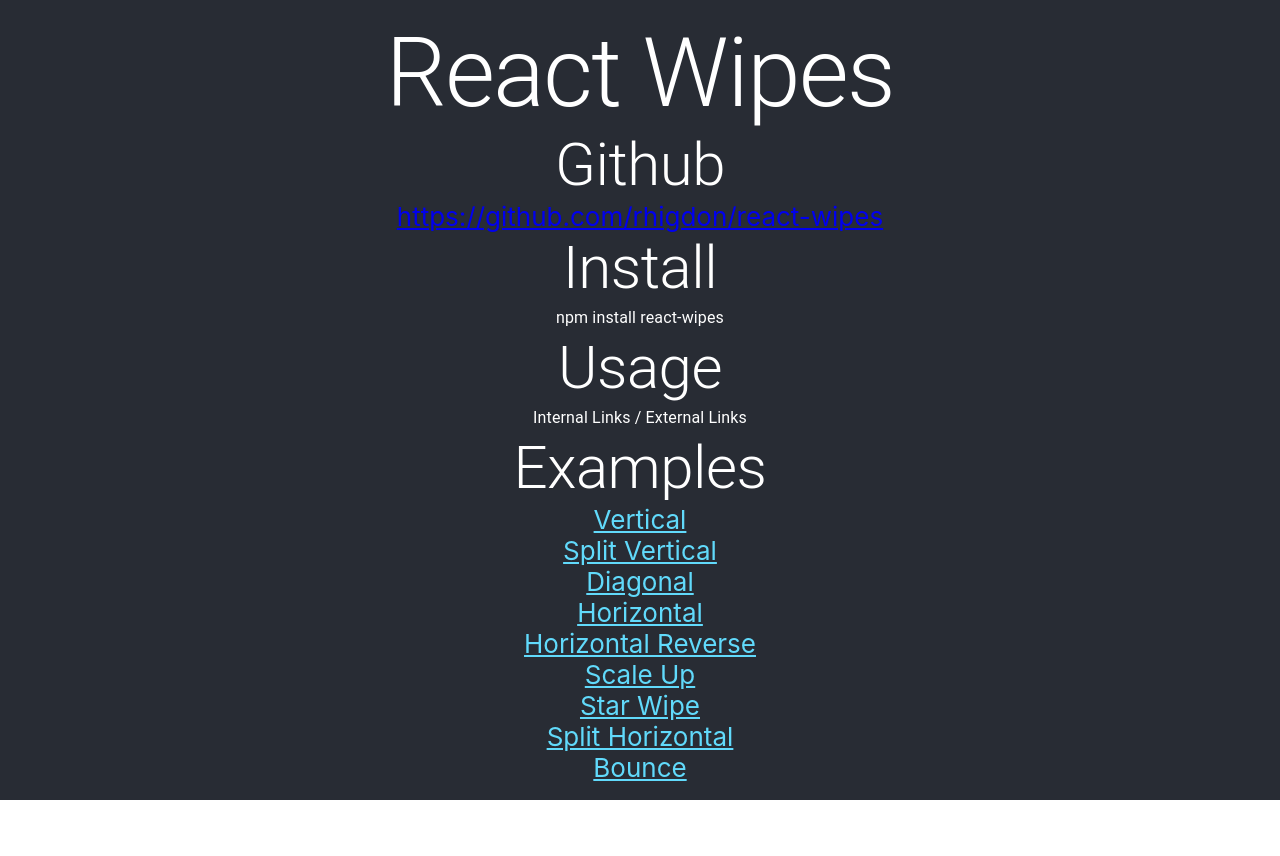
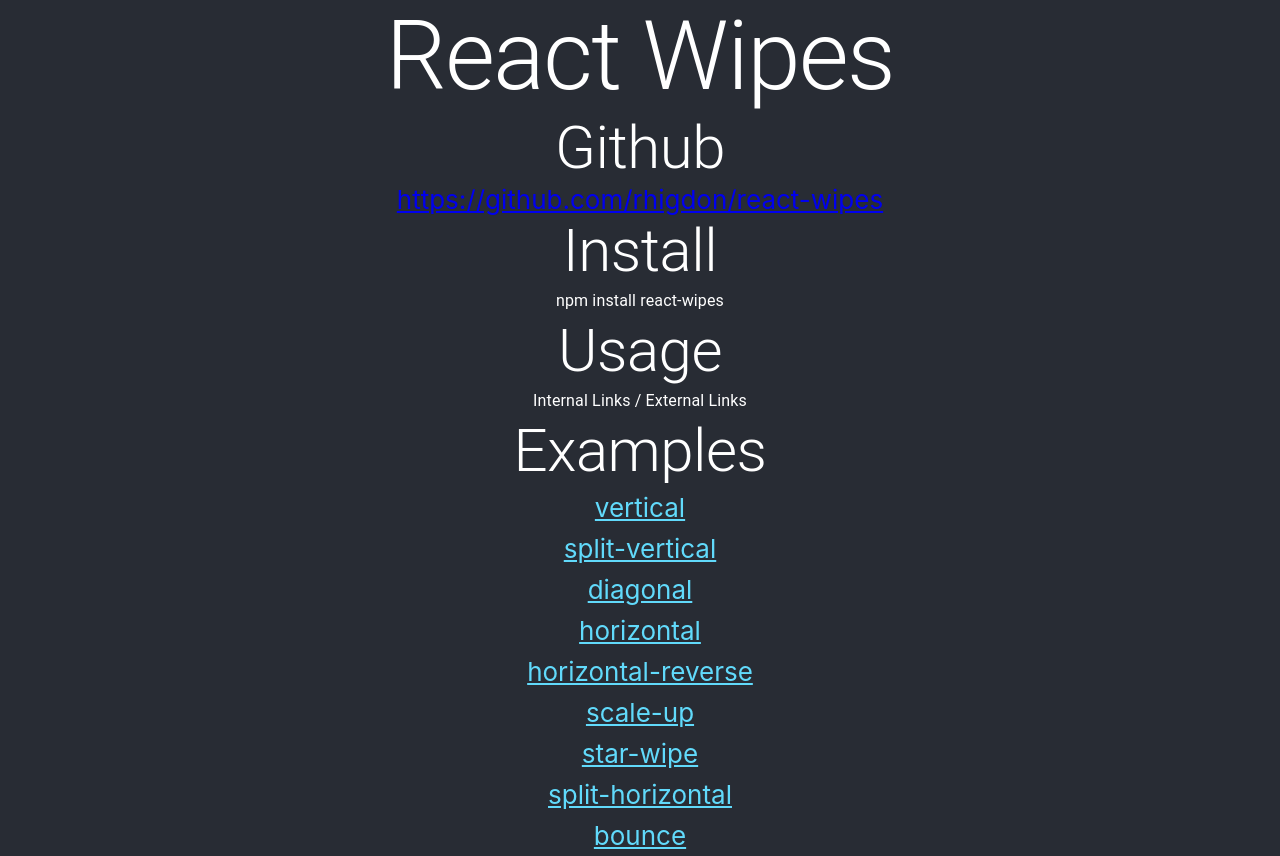
Before and after one commit to rhigdon/react-wipes, a React (Create React App) app: page /#/ in a window 1280 px wide. Before the commit the page ends 800 px from the top, so only its background shows below. Built offline with nearby package versions, Linux system fonts and the light colour scheme.

Commit message:
fix some issues with lib

```diff
--- a/public/index.html
+++ b/public/index.html
@@ -7,7 +7,7 @@
     <meta name="theme-color" content="#000000" />
     <meta
       name="description"
-      content="Web site created using create-react-app"
+      content="Set of example transitions to build on and wrap your components with."
     />
     <link rel="apple-touch-icon" href="%PUBLIC_URL%/logo192.png" />
     <!--
@@ -24,7 +24,7 @@
       work correctly both with client-side routing and a non-root public URL.
       Learn how to configure a non-root public URL by running `npm run build`.
     -->
-    <title>React App</title>
+    <title>React Wipes</title>
   </head>
   <body>
     <noscript>You need to enable JavaScript to run this app.</noscript>
--- a/src/App.css
+++ b/src/App.css
@@ -37,6 +37,7 @@
 
 .App-link {
   color: #61dafb;
+  margin: 5px;
 }
 
 @keyframes App-logo-spin {
--- a/src/App.js
+++ b/src/App.js
@@ -1,10 +1,10 @@
 import Typography from '@material-ui/core/Typography'
 import React from 'react';
 import {
-  BrowserRouter as Router,
+  HashRouter as Router,
   Switch,
   Route,
-  Link
+  Link,
 } from "react-router-dom";
 import './App.css';
 import {
@@ -20,7 +20,7 @@
 
 function App() {
   return (
-    <Router forceRefresh={true}>
+    <Router>
         <Switch>
           <Route path="/diagonal">
             <DiagonalWipe>
@@ -85,18 +85,18 @@
       <Typography variant="h2">Usage</Typography>
       <Typography variant="subtitle1">Internal Links / External Links</Typography>
       <Typography variant="h2">Examples</Typography>
-      <Link replace={false} className="App-link" to="/vertical">Vertical</Link>
-      <Link className="App-link" to="/split-vertical">Split Vertical</Link>
-      <Link className="App-link" to="/diagonal">Diagonal</Link>
+      <AppLink to="vertical">Vertical</AppLink>
+      <AppLink to="split-vertical">Split Vertical</AppLink>
+      <AppLink to="diagonal">Diagonal</AppLink>
       {/**
       <Link className="App-link" to="/diagonal">Split Diagonal</Link>
       */}
-      <Link className="App-link" to="/horizontal">Horizontal</Link>
-      <Link className="App-link" to="/horizontal-reverse">Horizontal Reverse</Link>
-      <Link className="App-link" to="/scale-up">Scale Up</Link>
-      <Link className="App-link" to="/star-wipe">Star Wipe</Link>
-      <Link className="App-link" to="/split-horizontal">Split Horizontal</Link>
-      <Link className="App-link" to="/bounce">Bounce</Link>
+      <AppLink to="horizontal">Horizontal</AppLink>
+      <AppLink to="horizontal-reverse">Horizontal Reverse</AppLink>
+      <AppLink to="scale-up">Scale Up</AppLink>
+      <AppLink to="star-wipe">Star Wipe</AppLink>
+      <AppLink to="split-horizontal">Split Horizontal</AppLink>
+      <AppLink to="bounce">Bounce</AppLink>
       {/**
         <Link className="App-link" to="/next">Matrix</Link>
         <Link className="App-link" to="/next">Heart</Link>
@@ -106,7 +106,16 @@
   )
 }
 
-
+function AppLink({to}) {
+  return (
+    <Link className="App-link" onClick={()=>{
+      window.location.href="/react-wipes#"+to
+      if (window.location.hash === ("#" + to)) {
+        window.location.reload()
+      }
+    }} to={to}>{to}</Link>
+  )
+}
 
 
 export default App;
--- a/src/lib/BounceWipe.jsx
+++ b/src/lib/BounceWipe.jsx
@@ -31,6 +31,7 @@
                 position: "absolute",
                 width: "100%",
                 height: "100%",
+                top: 0,
                 overflow: "hidden",
             }}>
                 <div style={{ display: "flex", width: "100%", height: "100%" }}>
--- a/src/lib/DiagonalWipe.jsx
+++ b/src/lib/DiagonalWipe.jsx
@@ -16,6 +16,7 @@
       display: isVisible ? "block" : "none",
       position: "absolute",
       width: "100%",
+      top: 0,
       height: "100%",
       overflow: "hidden",
     }}>
--- a/src/lib/HorizontalWipe.jsx
+++ b/src/lib/HorizontalWipe.jsx
@@ -18,6 +18,7 @@
       width: "100%",
       height: "100%",
       overflow: "hidden",
+      top: 0,
     }}>
       <div style={{display:"flex", width: "100%", height: "100%"}}>
         <Screen direction={props.direction}/>
--- a/src/lib/ScaleWipe.jsx
+++ b/src/lib/ScaleWipe.jsx
@@ -18,6 +18,7 @@
       width: "100%",
       height: "100%",
       overflow: "hidden",
+      top: 0,
     }}>
       <div style={{display:"flex", width: "100%", height: "100%"}}>
         <Anime delay={anime.stagger(100)}
--- a/src/lib/SplitHorizontalWipe.jsx
+++ b/src/lib/SplitHorizontalWipe.jsx
@@ -31,11 +31,13 @@
       position: "absolute",
       width: "100%",
       height: "100%",
+      top: 0,
     }}>
       <div style={{
         position: "absolute",
         width: "50%",
         height: "100%",
+        top: 0,
       }}>
         <div
           ref={leftRef}
@@ -52,6 +54,7 @@
         left: "50%",
         position: "absolute",
         width: "50%",
+        top: 0,
         height: "100%",
       }}>
         <div style={{
--- a/src/lib/SplitVerticalWipe.jsx
+++ b/src/lib/SplitVerticalWipe.jsx
@@ -16,6 +16,7 @@
       position: "absolute",
       width: "100%",
       height: "100%",
+      top: 0,
     }}>
       <div style={{
         position: "absolute",
--- a/src/lib/StarWipe.jsx
+++ b/src/lib/StarWipe.jsx
@@ -17,6 +17,7 @@
       position: "absolute",
       width: "100%",
       height: "100%",
+      top: 0,
     }}>
       <div style={{display:"flex", width: "100%", height: "100%"}}>
         <StarCutout />
@@ -33,7 +34,7 @@
       .add({
         targets:ref.current,
         scale: [1, 55],
-        duration: 2000,
+        duration: 3000,
         easing: "easeOutSine"
       })
   }, [ref])
--- a/src/lib/VerticalWipe.jsx
+++ b/src/lib/VerticalWipe.jsx
@@ -5,7 +5,7 @@
   React.useEffect(() => {
     let timeout = setTimeout(()=>{
       setIsVisible(false)
-    }, 920)
+    }, 900)
     return ()=>{
       clearTimeout(timeout)
     };
```
Also changed, not shown: 1 other file (tests, documents, lock files or other folders).
